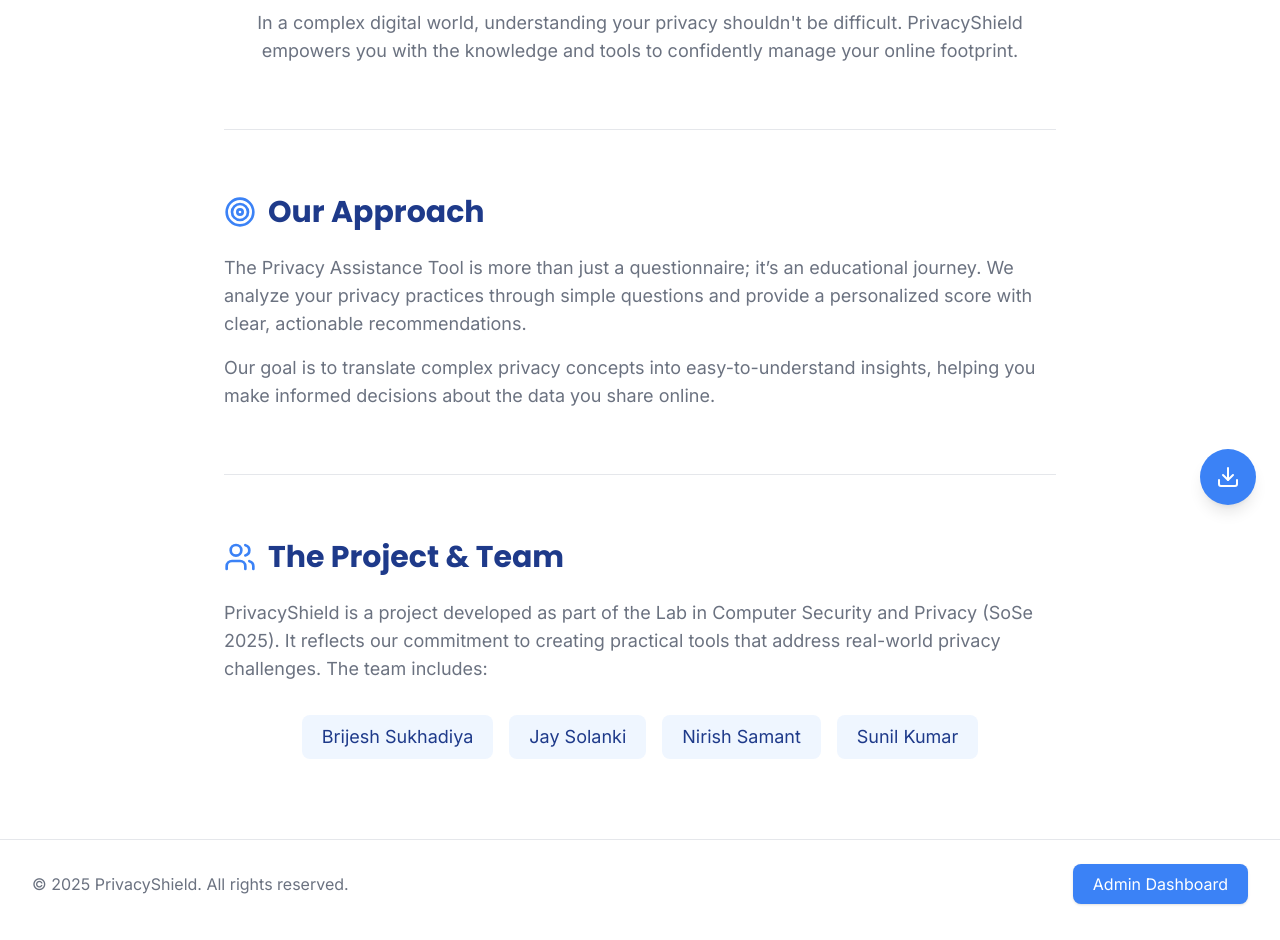
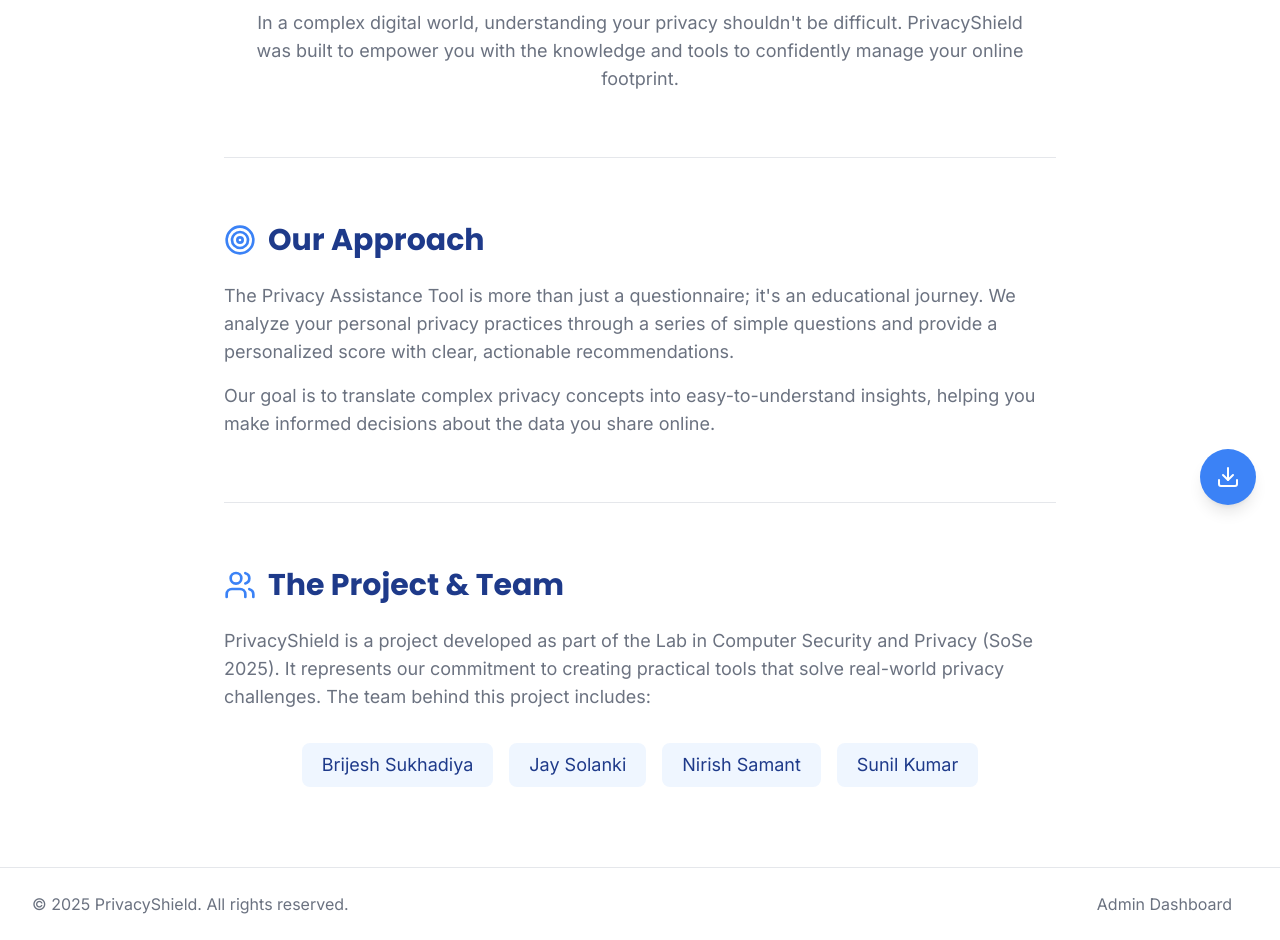
Before and after one commit to js164/PrivacyShield, a React (Vite) app in the folder frontend/privacyshield/: page /about in a window 1280 px wide. Shown: the part 271-1211 px from the top of the page. Built offline with nearby package versions, Linux system fonts and the light colour scheme; no server answers; what chartjs-plugin-datalabels would draw is missing.

Commit message:
Revert "comments added in footer,infocards,navbar,tranding articles,aboutus"
This reverts commit 1c0900d5a8ff9c082f2ff8c23fdf19045e20a4a8.

```diff
--- a/frontend/privacyshield/src/components/AboutUs.jsx
+++ b/frontend/privacyshield/src/components/AboutUs.jsx
@@ -1,43 +1,38 @@
-import React from "react";
-import { ShieldCheck, Target, Users } from "lucide-react";
-import { Navbar } from "./ui/Navbar"; // Site-wide navigation bar
+// frontend/privacyshield/src/components/AboutUs.jsx
 
-// Team member names displayed in the Project & Team section
+import React from 'react';
+import { ShieldCheck, Target, Users } from 'lucide-react';
+import { Navbar } from './ui/Navbar';
+
 const teamMembers = [
-  { name: "Brijesh Sukhadiya" },
-  { name: "Jay Solanki" },
-  { name: "Nirish Samant" },
-  { name: "Sunil Kumar" },
+  { name: 'Brijesh Sukhadiya' },
+  { name: 'Jay Solanki' },
+  { name: 'Nirish Samant' },
+  { name: 'Sunil Kumar' },
 ];
 
-/**
- * AboutUs page:
- * Presents the mission, approach, and team behind the PrivacyShield project.
- */
 export default function AboutUs() {
   return (
     <>
-      {/* Top navigation */}
       <Navbar />
-
       <section className="py-20 bg-white">
         <div className="max-w-4xl mx-auto px-4 sm:px-6 lg:px-8">
-          {/* ---------------- Mission Section ---------------- */}
+
+          {/* Mission Section */}
           <div className="text-center mb-16">
             <ShieldCheck className="w-16 h-16 mx-auto text-primary-blue" />
             <h1 className="mt-6 text-4xl font-display font-extrabold text-dark-blue sm:text-5xl">
               Our Mission: Your Privacy, Simplified.
             </h1>
             <p className="mt-4 max-w-3xl mx-auto text-lg text-neutral-gray">
-              In a complex digital world, understanding your privacy shouldn't
-              be difficult. PrivacyShield empowers you with the knowledge and
-              tools to confidently manage your online footprint.
+              In a complex digital world, understanding your privacy shouldn't be difficult.
+              PrivacyShield was built to empower you with the knowledge and tools to confidently manage your online footprint.
             </p>
           </div>
 
           <div className="my-16 border-t border-gray-200"></div>
 
-          {/* ---------------- Approach Section ---------------- */}
+          {/* Approach Section */}
           <div className="mb-16">
             <h2 className="text-3xl font-display font-bold text-dark-blue mb-6 flex items-center">
               <Target className="w-8 h-8 mr-3 text-primary-blue" />
@@ -45,34 +40,30 @@ export default function AboutUs() {
             </h2>
             <div className="space-y-4 text-lg text-neutral-gray">
               <p>
-                The Privacy Assistance Tool is more than just a questionnaire;
-                it’s an educational journey. We analyze your privacy practices
-                through simple questions and provide a personalized score with
-                clear, actionable recommendations.
+                The Privacy Assistance Tool is more than just a questionnaire; it's an educational journey.
+                We analyze your personal privacy practices through a series of simple questions and provide
+                a personalized score with clear, actionable recommendations.
               </p>
               <p>
-                Our goal is to translate complex privacy concepts into
-                easy-to-understand insights, helping you make informed decisions
-                about the data you share online.
+                Our goal is to translate complex privacy concepts into easy-to-understand insights,
+                helping you make informed decisions about the data you share online.
               </p>
             </div>
           </div>
 
           <div className="my-16 border-t border-gray-200"></div>
 
-          {/* ---------------- Project & Team Section ---------------- */}
+          {/* Project & Team Section */}
           <div>
             <h2 className="text-3xl font-display font-bold text-dark-blue mb-6 flex items-center">
               <Users className="w-8 h-8 mr-3 text-primary-blue" />
               The Project & Team
             </h2>
             <p className="text-lg text-neutral-gray mb-8">
-              PrivacyShield is a project developed as part of the Lab in
-              Computer Security and Privacy (SoSe 2025). It reflects our
-              commitment to creating practical tools that address real-world
-              privacy challenges. The team includes:
+              PrivacyShield is a project developed as part of the Lab in Computer Security and Privacy (SoSe 2025).
+              It represents our commitment to creating practical tools that solve real-world privacy challenges.
+              The team behind this project includes:
             </p>
-            {/* Render team member badges */}
             <div className="flex flex-wrap justify-center gap-4">
               {teamMembers.map((member) => (
                 <span
@@ -84,6 +75,7 @@ export default function AboutUs() {
               ))}
             </div>
           </div>
+
         </div>
       </section>
     </>
--- a/frontend/privacyshield/src/components/ui/Footer.jsx
+++ b/frontend/privacyshield/src/components/ui/Footer.jsx
@@ -1,26 +1,26 @@
-import React from "react";
-import { Link } from "react-router-dom";
+import React from 'react';
+import { Link } from 'react-router-dom';
 
-/**
- * Global footer displayed at the bottom of every page.
- * Shows copyright info and a link to the admin dashboard.
- */
 export default function Footer() {
   return (
     <footer className="bg-white border-t border-gray-200">
       <div className="max-w-7xl mx-auto py-6 px-4 sm:px-6 lg:px-8 flex justify-between items-center">
-        {/* Dynamic current year */}
+        {/* Copyright Information */}
         <p className="text-base text-neutral-gray">
           &copy; {new Date().getFullYear()} PrivacyShield. All rights reserved.
         </p>
 
-        {/* Link to Admin Dashboard */}
-        <Link
-          to="/admin/dashboard"
-          className="inline-block bg-primary-blue text-white py-2 px-5 rounded-lg text-base font-medium hover:bg-dark-blue transition-colors shadow"
-        >
-          Admin Dashboard
-        </Link>
+        {/* Admin Dashboard Button */}
+        <div>
+          <Link
+            to="/admin/dashboard"
+            className="py-2 px-4 rounded-lg text-base font-medium
+                       text-neutral-gray
+                       hover:bg-gray-100 transition-colors"
+          >
+            Admin Dashboard
+          </Link>
+        </div>
       </div>
     </footer>
   );
--- a/frontend/privacyshield/src/components/ui/Navbar.jsx
+++ b/frontend/privacyshield/src/components/ui/Navbar.jsx
@@ -1,26 +1,23 @@
 import React from "react";
 import { Link } from "react-router-dom";
-import logo from "../../public/Images/log.jpg"; // Logo image
+import logo from "../../public/Images/log.jpg"; // Your logo path
 
-/**
- * Main navigation bar shown on all pages except the assessment questions.
- */
 export function Navbar() {
   return (
     <header className="bg-white fixed w-full top-0 z-50 border-b border-gray-200">
       <nav className="w-full mx-auto px-4 sm:px-6 lg:px-8">
         <div className="flex items-center justify-between h-20">
-          {/* Logo and site title */}
+          {/* Logo and Title */}
           <div className="flex items-center">
             <Link to="/" className="flex items-center gap-3">
-              <img className="h-12 w-auto" src={logo} alt="PrivacyShield logo" />
+              <img className="h-12 w-auto" src={logo} alt="PrivacyShield" />
               <span className="text-2xl font-display font-bold text-dark-blue">
                 PrivacyShield
               </span>
             </Link>
           </div>
 
-          {/* Primary navigation links */}
+          {/* Navigation Links and Buttons */}
           <div className="space-x-4 flex items-center">
             <Link
               to="/about"
@@ -41,27 +38,33 @@ export function Navbar() {
   );
 }
 
-/**
- * Navigation bar used on the assessment question pages.
- * Shows a "Restart Survey" button only when the user is not currently checking answers.
- */
 export function Navbar_Questions({ isChecking }) {
   return (
+
+    // Sticky header at the top with white background and bottom border
     <header className="bg-white sticky top-0 z-50 border-b border-gray-200">
       <nav className="w-full mx-auto px-4 sm:px-6 lg:px-8">
         <div className="flex items-center justify-between h-20 relative">
-          {/* Logo and site title */}
+
+          {/* Logo and Title */}
           <div className="flex items-center">
             <Link to="/" className="flex items-center gap-3">
-              <img className="h-12 w-auto" src={logo} alt="PrivacyShield logo" />
+
+              {/* Logo image */}
+              <img className="h-12 w-auto" src={logo} alt="PrivacyShield" />
+
+              {/* PrivacyShield brand name */}
               <span className="text-2xl font-display font-bold text-dark-blue">
                 PrivacyShield
               </span>
+
             </Link>
           </div>
 
-          {/* Right-side navigation buttons */}
+          {/* Right side: Navigation buttons */}
           <div className="space-x-4 flex items-center">
+
+            {/* About Us button */}
             <Link
               to="/about"
               className="bg-primary-blue text-white py-2 px-5 rounded-lg text-base font-medium hover:bg-blue-700 transition-colors shadow"
@@ -69,7 +72,7 @@ export function Navbar_Questions({ isChecking }) {
               About Us
             </Link>
 
-            {/* Only show Restart Survey if not checking */}
+            {/* Restart Survey button (only if isChecking is false) */}
             {!isChecking && (
               <Link
                 to="/initialassesment"
@@ -78,7 +81,9 @@ export function Navbar_Questions({ isChecking }) {
                 Restart Survey
               </Link>
             )}
+
           </div>
+
         </div>
       </nav>
     </header>
```
Also changed, not shown: frontend/privacyshield/src/components/HomePage.jsx (+6 -17 lines), frontend/privacyshield/src/components/ui/HeroSection.jsx (+19 -31 lines), frontend/privacyshield/src/components/ui/InfoCards.jsx (+5 -22 lines), frontend/privacyshield/src/components/ui/TrendingArticles.jsx (+4 -16 lines), 1 other file (tests, documents, lock files or other folders).
